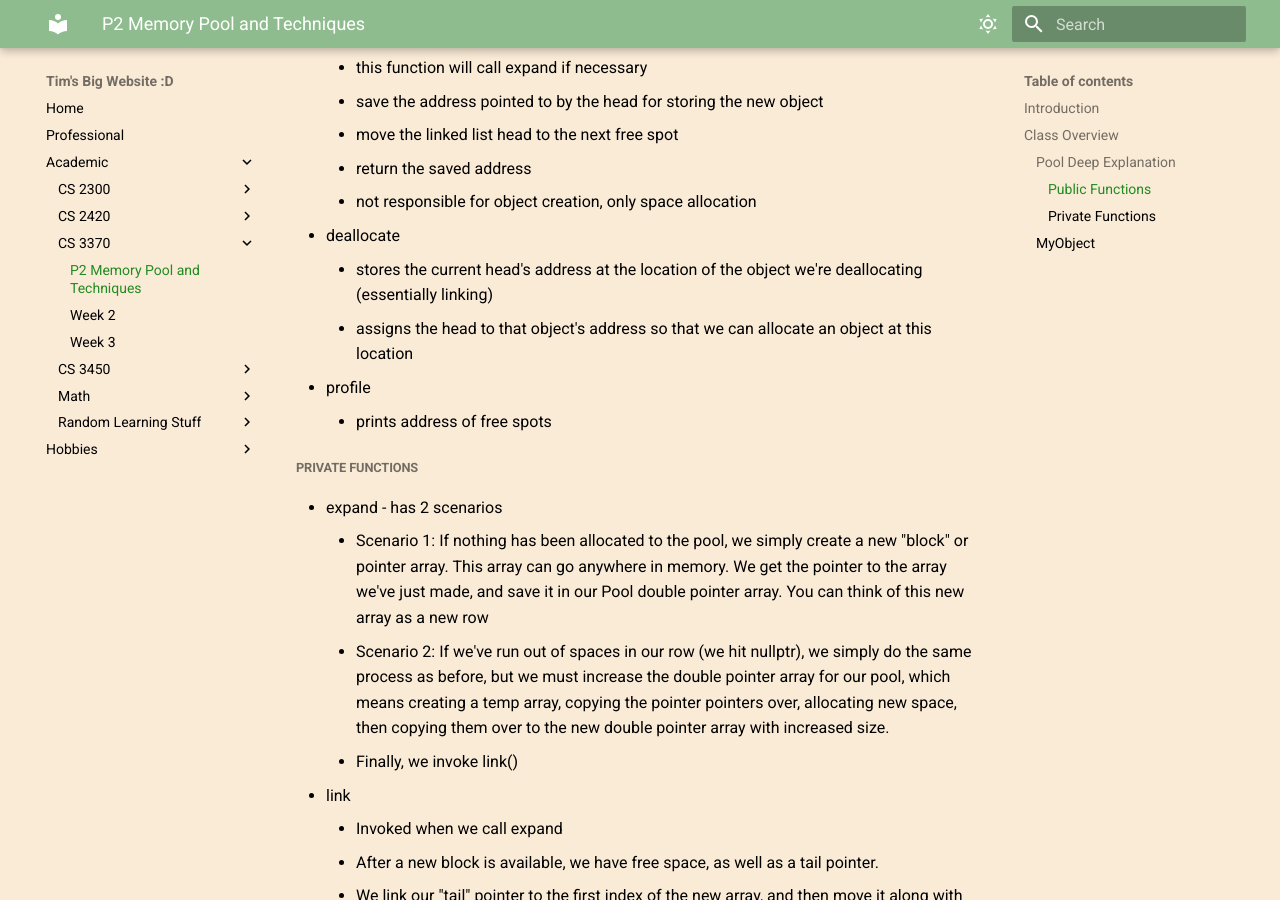
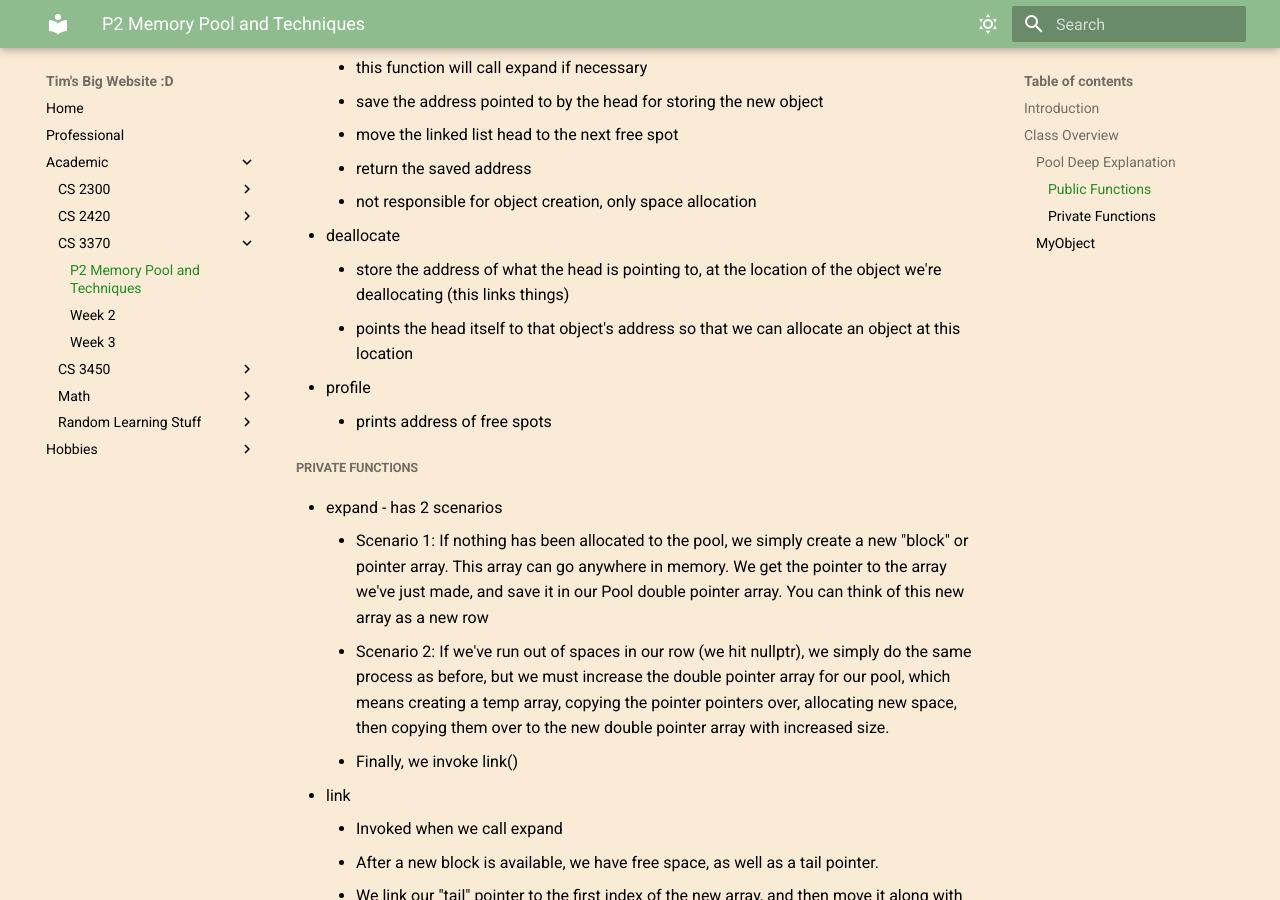
Before and after one commit to fishslips/TimSeverance, an MkDocs documentation site: the page built from docs/Academic/CS-3370/P2 Memory Pool and Techniques.md, in a window 1280 px wide and 900 px high, scrolled down 1264 px. Built offline with MkDocs 1.6.1 and Material for MkDocs 9.7.7, drawn with Linux system fonts in a browser that asks for light colours.

Commit message:
Update P2 Memory Pool and Techniques.md

```diff
--- a/docs/Academic/CS-3370/P2 Memory Pool and Techniques.md
+++ b/docs/Academic/CS-3370/P2 Memory Pool and Techniques.md
@@ -32,8 +32,8 @@ In main.cpp, we'll have an array of MyObjects. That array doesn't care about whe
 	- return the saved address
 	- not responsible for object creation, only space allocation
 - deallocate
-	- stores the current head's address at the location of the object we're deallocating (essentially linking)
-	- assigns the head to that object's address so that we can allocate an object at this location
+	- store the address of what the head is pointing to, at the location of the object we're deallocating (this links things)
+	- points the head itself to that object's address so that we can allocate an object at this location
 - profile
 	- prints address of free spots
 
```
